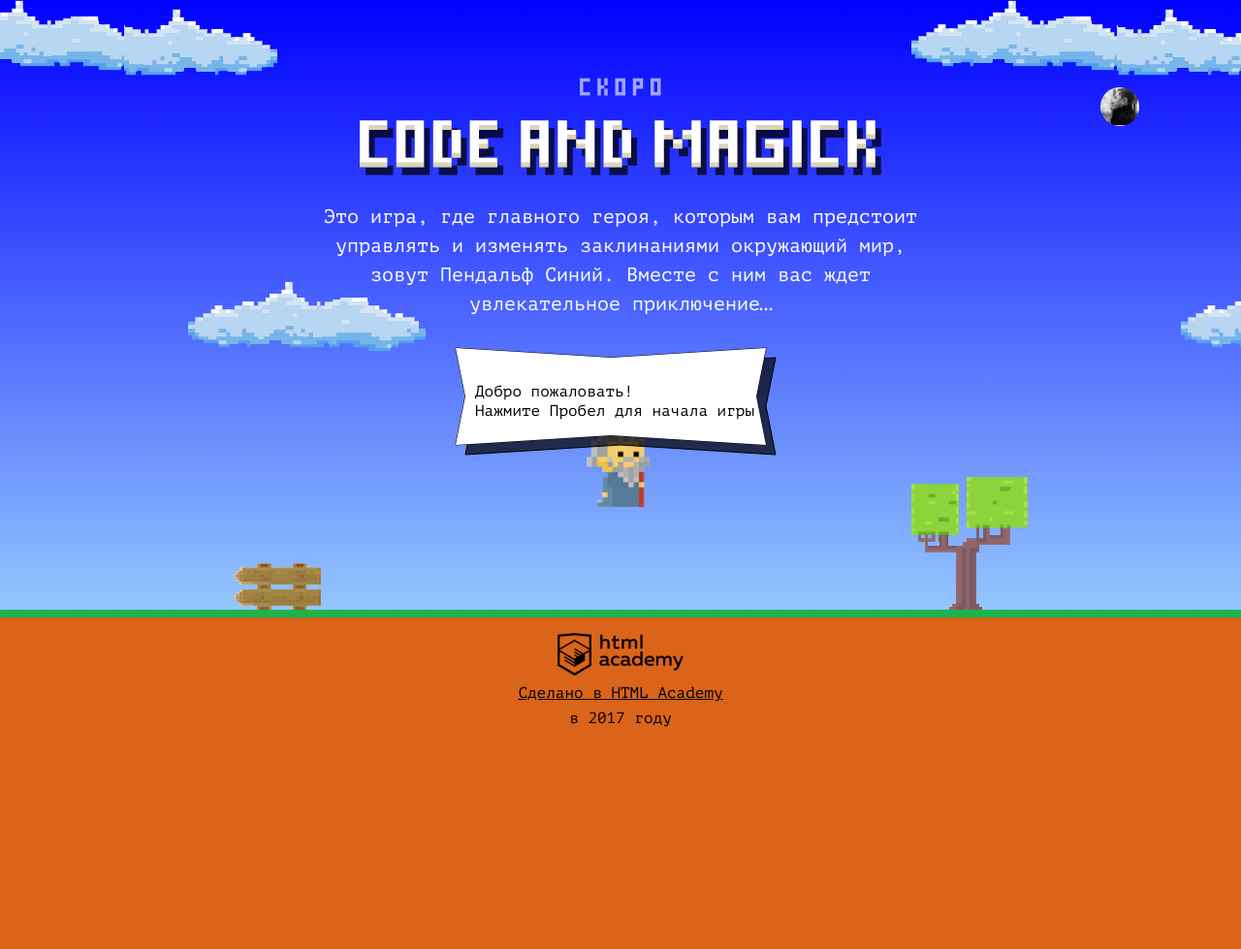
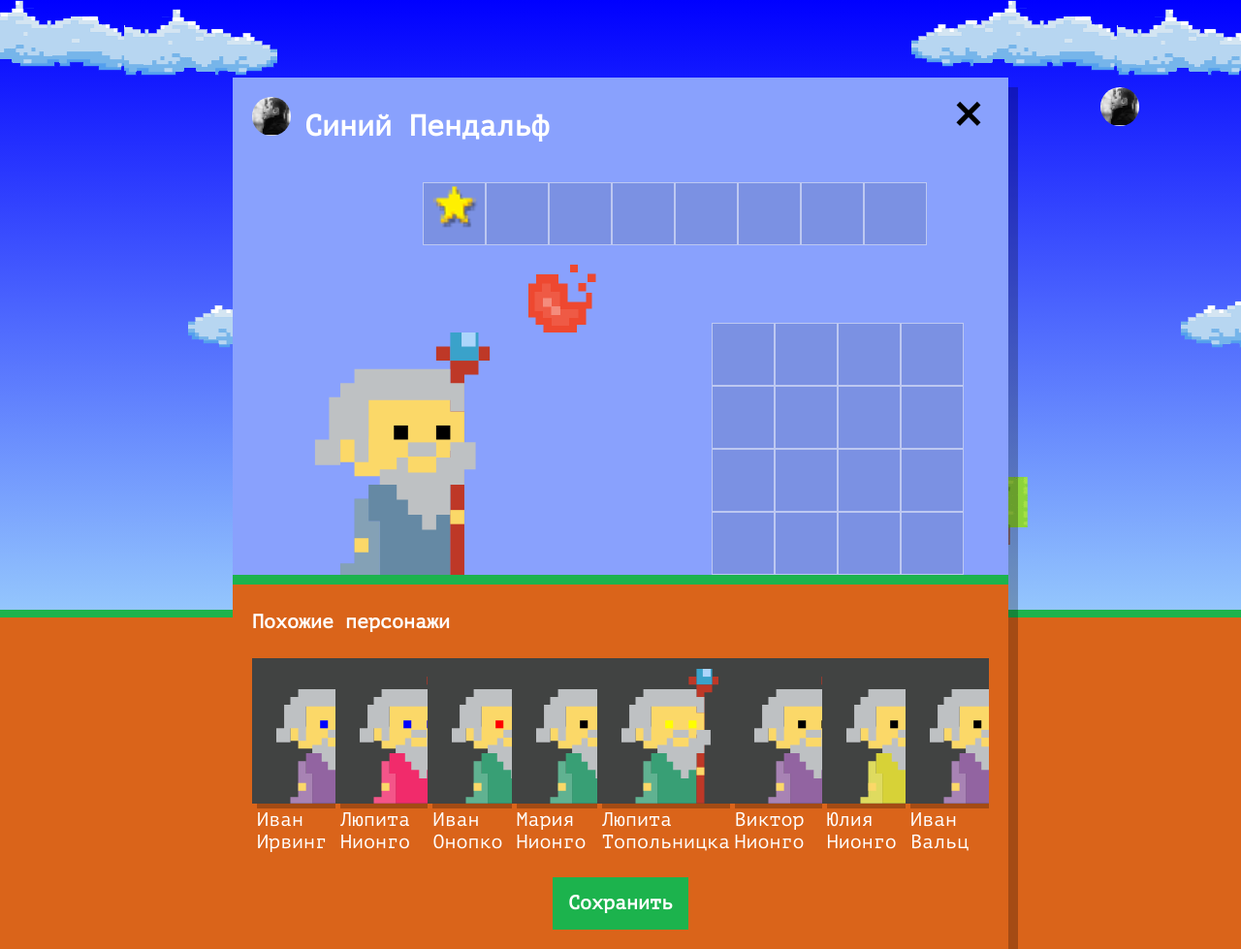
Before and after one commit to Ibarsuk/1432775-code-and-magick-21, a website: page index.html in a window 1280 px wide. Shown: the whole page at 97% size. Before the commit the page ends 800 px from the top, so only its background shows below. Drawn offline with Linux system fonts and the light colour scheme.

Commit message:
3.15 Учебный проект: нас орда

```diff
--- a/index.html
+++ b/index.html
@@ -205,6 +205,7 @@
 
 </script>
 <script src="js/stat.js"></script>
+<script src="js/setup.js"></script>
 <script src="js/game.js"></script>
 
 </body>
--- /dev/null
+++ b/js/setup.js
@@ -0,0 +1,79 @@
+'use strict';
+
+const names = [
+  `Иван`,
+  `Хуан Себастьян`,
+  `Мария`,
+  `Кристоф`,
+  `Виктор`,
+  `Юлия`,
+  `Люпита`,
+  `Вашингтон`
+];
+
+const surnames = [
+  `да Марья`,
+  `Верон`,
+  `Мирабелла`,
+  `Вальц`,
+  `Онопко`,
+  `Топольницкая`,
+  `Нионго`,
+  `Ирвинг`
+];
+
+const coatColors = [
+  `rgb(101, 137, 164)`,
+  `rgb(241, 43, 107)`,
+  `rgb(146, 100, 161)`,
+  `rgb(56, 159, 117)`,
+  `rgb(215, 210, 55)`,
+  `rgb(0, 0, 0)`
+];
+
+const eyesColors = [
+  `black`,
+  `red`,
+  `blue`,
+  `yellow`,
+  `green`
+];
+
+const getWizardsArray = (namesArr, surnamesArr, coatColorsArr, eyesColorsArr) => {
+  const wizardsArray = [];
+  for (let i = 0; i < names.length; i++) {
+    const wizard = {};
+    wizard.name = `${namesArr[getRandomInt(0, namesArr.length)]} ${surnamesArr[getRandomInt(0, surnamesArr.length)]}`;
+    wizard.coatColor = coatColorsArr[getRandomInt(0, coatColorsArr.length - 1)];
+    wizard.eyesColor = eyesColorsArr[getRandomInt(0, eyesColorsArr.length - 1)];
+    wizardsArray.push(wizard);
+  }
+  return wizardsArray;
+};
+const wizardsArr = getWizardsArray(names, surnames, coatColors, eyesColors);
+
+const tempalte = document.querySelector(`#similar-wizard-template`).content.querySelector(`.setup-similar-item`);
+const wizardsList = document.querySelector(`.setup-similar-list`);
+
+const renderWizardCard = (index) => {
+  const wizardCard = tempalte.cloneNode(true);
+  wizardCard.querySelector(`.setup-similar-label`).textContent = wizardsArr[index].name;
+  wizardCard.querySelector(`.wizard-coat`).style.fill = wizardsArr[index].coatColor;
+  wizardCard.querySelector(`.wizard-eyes`).style.fill = wizardsArr[index].eyesColor;
+  return wizardCard;
+};
+
+const renderWizardsList = () => {
+  const fragment = document.createDocumentFragment();
+  for (let i = 0; i < wizardsArr.length; i++) {
+    fragment.appendChild(renderWizardCard(i));
+  }
+  wizardsList.appendChild(fragment);
+};
+
+const setup = document.querySelector(`.setup`);
+const setupSimilar = document.querySelector(`.setup-similar`);
+
+setup.classList.remove(`hidden`);
+setupSimilar.classList.remove(`hidden`);
+renderWizardsList();
--- a/js/stat.js
+++ b/js/stat.js
@@ -27,7 +27,7 @@ const fillText = (ctx, message, x, y, font, color = `#000000`) => {
 
 const getMaxTime = (times) => {
   let maxTime = times[0];
-  times.forEach(function (value) {
+  times.forEach((value) => {
     if (value > maxTime) {
       maxTime = value;
     }
@@ -53,7 +53,7 @@ const renderAllGraphs = (ctx, names, times) => {
   const playersMaxTime = getMaxTime(times);
   let x = CLOUD_POSITION_X + 20;
   let y = CLOUD_POSITION_Y + CLOUD_HEIGHT - 26;
-  times.forEach(function (value, i) {
+  times.forEach((value, i) => {
     const barColor = names[i] === `Вы` ? `rgba(255, 0, 0, 1)` : `hsl(240, 100%, ${getRandomInt(1, 100)}%)`;
     renderGraph(ctx, x + ((GRAPH_WIDTH + GRAPH_GAP) * i), y, names[i], value.toFixed(), playersMaxTime, barColor);
   });
```
